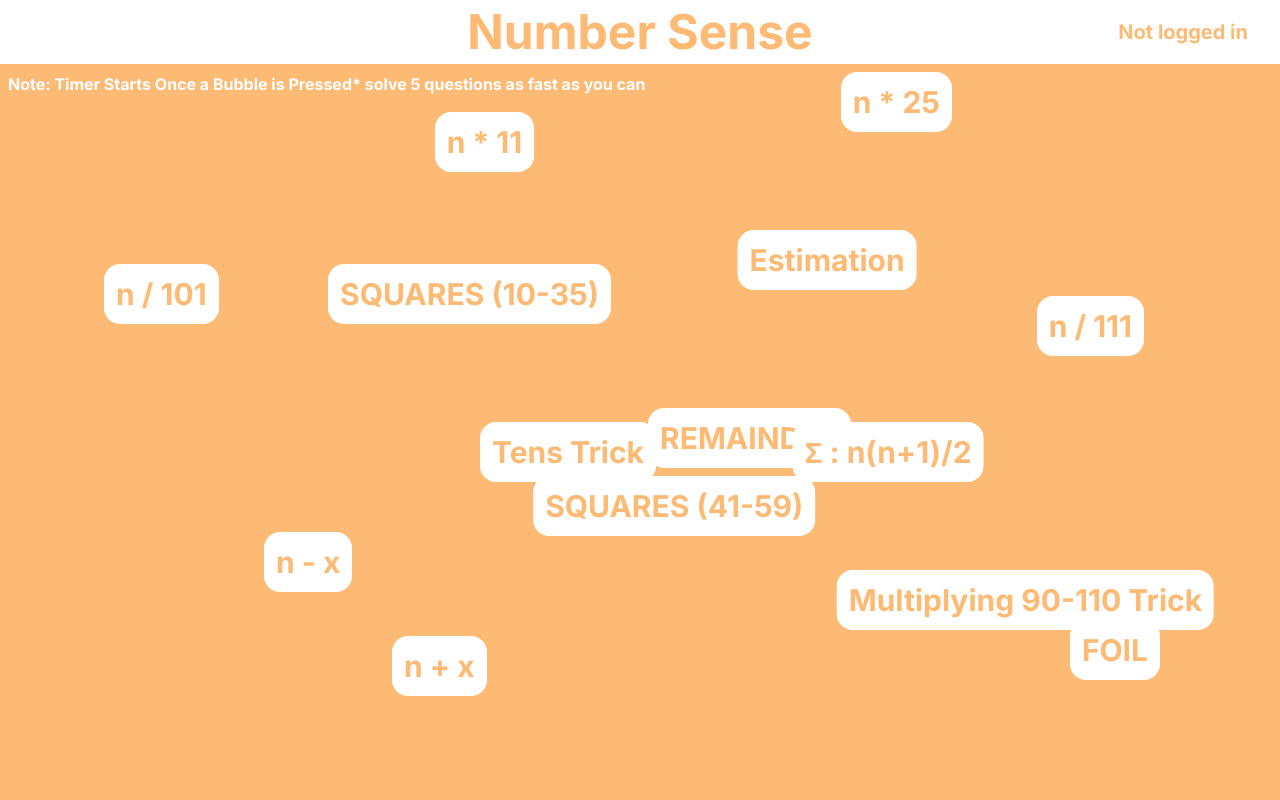
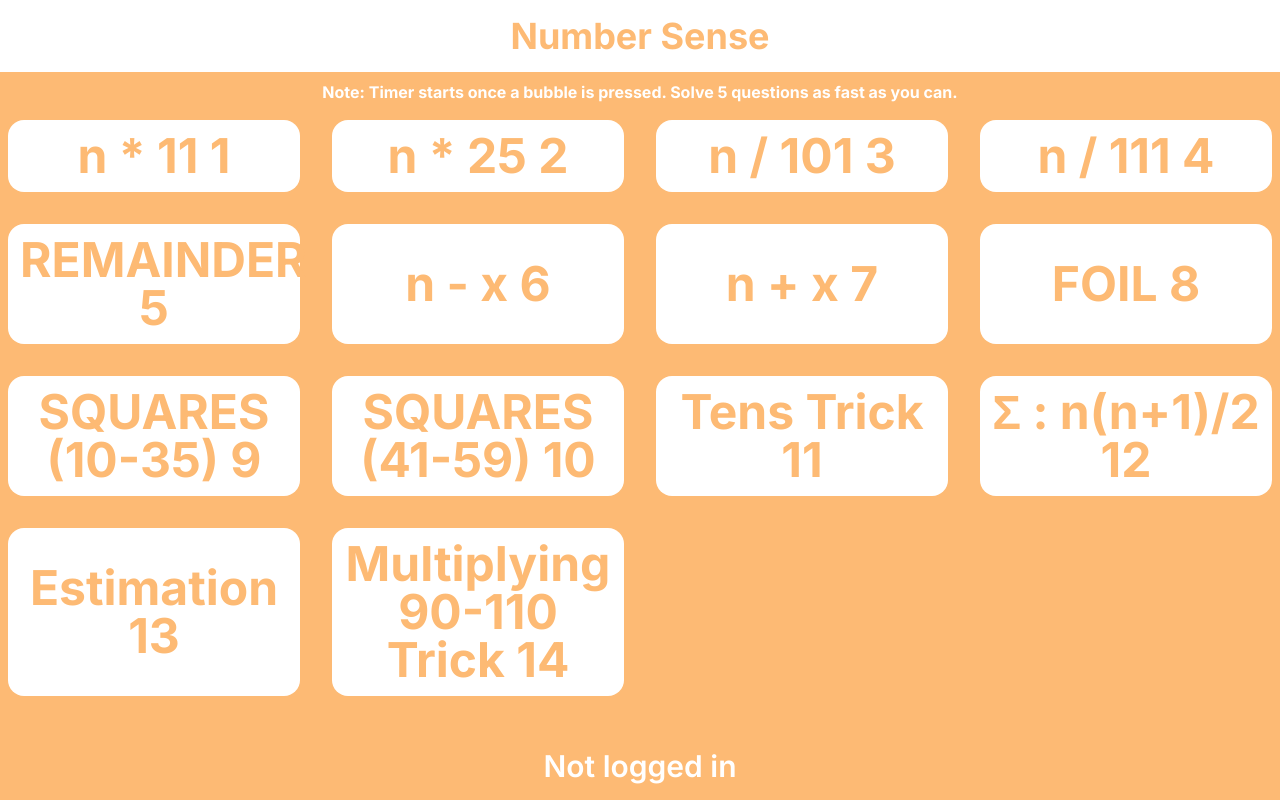
Before and after one commit to Vit4minD/projectSense, a Next.js app: page /home in a window 1280 px wide. Built offline with nearby package versions, Linux system fonts and the light colour scheme; no server answers.

Commit message:
media queries

```diff
--- a/app/home/page.tsx
+++ b/app/home/page.tsx
@@ -6,6 +6,30 @@ import { User, getAuth, onAuthStateChanged } from 'firebase/auth';
 import Firebase, { auth } from '@/firebase/config';
 import firebase from 'firebase/compat/app';
 import { useState, useEffect } from 'react';
+
+const topic: { [key: number]: string } = {
+    1: "n * 11",
+    2: "n * 25",
+    3: "n / 101",
+    4: "n / 111",
+    5: "REMAINDER",
+    6: "n - x",
+    7: "n + x",
+    8: "FOIL",
+    9: "SQUARES (10-35)",
+    10: "SQUARES (41-59)",
+    11: "Tens Trick",
+    12: "Σ : n(n+1)/2",
+    13: "Estimation",
+    14: "Multiplying 90-110 Trick",
+};
+const animations = [
+    'animate-slide-left',
+    'animate-slide-right',
+    'animate-slide-up',
+    'animate-slide-down',
+    // Add more animation classes based on your preference
+];
 
 export default function Home() {
     const router = useRouter();
@@ -25,64 +49,30 @@ export default function Home() {
         // Cleanup the subscription when the component unmounts
         return () => unsubscribe();
     }, []);
+
     return (
-        <main className="h-screen overflow-auto w-screen  bg-orange-300">
-            <div className="bg-white text-5xl p-8 text-orange-300 flex font-bold justify-center items-center">
-                <div className="absolute">Number Sense</div>
-                <div className="text-xl absolute right-8">{user ? user.email : 'Not logged in'}</div>
+        <main className="h-screen overflow-auto w-screen bg-orange-300 flex flex-col items-center">
+            <div className="bg-white text-4xl p-4 text-orange-300 font-bold flex justify-center items-center w-full">
+                <div className="text-center mx-auto">Number Sense</div>
             </div>
-            <div className="font-bold p-2 text-white">Note: Timer Starts Once a Bubble is Pressed* solve 5 questions as fast as you can</div>
 
 
-            {/* <Image
-        className="float-left text-left"
-        alt="NS Logo"
-        src={projectSenseLogo}
-        width="52"
-        height="52"
-      /> */}
-            <button value='1' onClick={() => router.push('/home/problems/1')} className='left-1/3 absolute bg-white font-bold text-3xl text-orange-300 rounded-2xl p-3 m-2 hover:text-white hover:bg-orange-500 hover:p-4'>
-                n * 11
-            </button>
-            <button value='2' onClick={() => router.push('/home/problems/2')} className='top-16 absolute right-1/4 bg-white font-bold text-3xl text-orange-300 rounded-2xl p-3 m-2 hover:text-white hover:bg-orange-500 hover:p-4'>
-                n * 25
-            </button>
-            <button value='3' onClick={() => router.push('/home/problems/3')} className='left-24 top-64 absolute bg-white font-bold text-3xl text-orange-300 rounded-2xl p-3 m-2 hover:text-white hover:bg-orange-500 hover:p-4'>
-                n / 101
-            </button>
-            <button value='4' onClick={() => router.push('/home/problems/4')} className='right-32 top-72 absolute bg-white font-bold text-3xl text-orange-300 rounded-2xl p-3 m-2 hover:text-white hover:bg-orange-500 hover:p-4'>
-                n / 111
-            </button>
-            <button value='5' onClick={() => router.push('/home/problems/5')} className='left-1/2 top-1/2 absolute bg-white font-bold text-3xl text-orange-300 rounded-2xl p-3 m-2 hover:text-white hover:bg-orange-500 hover:p-4'>
-                REMAINDER
-            </button>
-            <button value='6' onClick={() => router.push('/home/problems/6')} className='bottom-1/4 left-64 absolute bg-white font-bold text-3xl text-orange-300 rounded-2xl p-3 m-2 hover:text-white hover:bg-orange-500 hover:p-4'>
-                n - x
-            </button>
-            <button value='7' onClick={() => router.push('/home/problems/7')} className='bottom-24 left-96 absolute bg-white font-bold text-3xl text-orange-300 rounded-2xl p-3 m-2 hover:text-white hover:bg-orange-500 hover:p-4'>
-                n + x
-            </button>
-            <button value='8' onClick={() => router.push('/home/problems/8')} className='right-28 bottom-28 absolute bg-white font-bold text-3xl text-orange-300 rounded-2xl p-3 m-2 hover:text-white hover:bg-orange-500 hover:p-4'>
-                FOIL
-            </button>
-            <button value='9' onClick={() => router.push('/home/problems/9')} className='left-1/4 top-64 absolute bg-white font-bold text-3xl text-orange-300 rounded-2xl p-3 m-2 hover:text-white hover:bg-orange-500 hover:p-4'>
-                SQUARES (10-35)
-            </button>
-            <button value='10' onClick={() => router.push('/home/problems/10')} className='bottom-64 left-96 translate-x-1/2  absolute bg-white font-bold text-3xl text-orange-300 rounded-2xl p-3 m-2 hover:text-white hover:bg-orange-500 hover:p-4'>
-                SQUARES (41-59)
-            </button>
-            <button value='11' onClick={() => router.push('/home/problems/11')} className='top-96 left-96 translate-x-1/2 translate-y-1/2 absolute bg-white font-bold text-3xl text-orange-300 rounded-2xl p-3 m-2 hover:text-white hover:bg-orange-500 hover:p-4'>
-                Tens Trick
-            </button>
-            <button value='12' onClick={() => router.push('/home/problems/12')} className='top-96 right-96 translate-x-1/2 translate-y-1/2 absolute bg-white font-bold text-3xl text-orange-300 rounded-2xl p-3 m-2 hover:text-white hover:bg-orange-500 hover:p-4'>
-            Σ : n(n+1)/2
-            </button>
-            <button value='13' onClick={() => router.push('/home/problems/13')} className='top-48 left-1/2 translate-x-1/2 translate-y-1/2 absolute bg-white font-bold text-3xl text-orange-300 rounded-2xl p-3 m-2 hover:text-white hover:bg-orange-500 hover:p-4'>
-            Estimation
-            </button>
-            <button value='14' onClick={() => router.push('/home/problems/14')} className='bottom-48 left-1/2 translate-x-1/2 translate-y-1/2 absolute bg-white font-bold text-3xl text-orange-300 rounded-2xl p-3 m-2 hover:text-white hover:bg-orange-500 hover:p-4'>
-            Multiplying 90-110 Trick
-            </button>
+            <div className="font-bold p-2 text-white text-center">Note: Timer starts once a bubble is pressed. Solve 5 questions as fast as you can.</div>
+
+            {/* Your image component goes here */}
+
+            <div className="text-center grid grid-cols-1 md:grid-cols-2 lg:grid-cols-3 xl:grid-cols-4 gap-4">
+                {[1, 2, 3, 4, 5, 6, 7, 8, 9, 10, 11, 12, 13, 14].map((value) => (
+                    <button
+                        key={value}
+                        value={value}
+                        onClick={() => router.push(`/home/problems/${value}`)}
+                        className={`bg-white font-bold text-2xl md:text-3xl lg:text-4xl xl:text-5xl text-orange-300 rounded-2xl p-3 m-2 hover:text-white hover:bg-orange-500 hover:p-4 ${animations[Math.floor(Math.random() * animations.length)]} duration-300 ease-in-out`}>
+                        {`${topic[value]} ${value}`}
+                    </button>
+                ))}
+            </div>
+            <div className="mt-auto mb-4 text-3xl font-semibold text-white">{user ? user.email : 'Not logged in'}</div>
         </main>
     );
 }
--- a/app/page.tsx
+++ b/app/page.tsx
@@ -2,38 +2,59 @@
 import { auth } from "@/firebase/config";
 import { signInWithEmailAndPassword } from "firebase/auth";
 import { useRouter } from "next/navigation";
-import { useState } from "react"
+import { useState } from "react";
 
 const Home = () => {
-  const [email, setEmail] = useState('')
-  const [password, setPassword] = useState('')
+  const [email, setEmail] = useState('');
+  const [password, setPassword] = useState('');
   const router = useRouter();
+
   const onSubmit = (e: React.FormEvent<HTMLFormElement>) => {
-    e.preventDefault()
-    signInWithEmailAndPassword(auth, email, password).then(() => {
-      router.push('/home');
-    })
-      .catch((error) => {
-        alert('Incorrect Email or Password')
+    e.preventDefault();
+    signInWithEmailAndPassword(auth, email, password)
+      .then(() => {
+        router.push('/home');
       })
-  }
+      .catch(() => {
+        alert('Incorrect Email or Password');
+      });
+  };
+
   return (
-    <main className="h-screen flex items-center justify-center align-center bg-orange-300">
-      <div className="flex items-center justify-center p-5 bg-white rounded-2xl shadow-2xl h-1/2 w-1/3">
+    <main className="h-screen flex items-center justify-center bg-orange-300">
+      <div className="flex flex-col items-center justify-center p-5 bg-white rounded-2xl shadow-2xl h-1/2 w-1/3">
         <form className="p-5 text-center" onSubmit={onSubmit}>
           <div className="p-5">
-            <input className="w-5/6 h-16 text-2xl border-b border-black focus:outline-none" type="email" placeholder="Email" value={email} onChange={(e) => setEmail(e.target.value)}></input>
+            <input
+              className="w-5/6 h-16 text-2xl md:text-3xl border-b border-black focus:outline-none"
+              type="email"
+              placeholder="Email"
+              value={email}
+              onChange={(e) => setEmail(e.target.value)}
+            ></input>
           </div>
           <div className="p-5">
-            <input className="w-5/6 h-16 text-2xl border-b border-black focus:outline-none" type="password" placeholder="Password" value={password} onChange={(e) => setPassword(e.target.value)}></input>
+            <input
+              className="w-5/6 h-16 text-2xl md:text-3xl border-b border-black focus:outline-none"
+              type="password"
+              placeholder="Password"
+              value={password}
+              onChange={(e) => setPassword(e.target.value)}
+            ></input>
           </div>
           <a href='/register' className="text-blue-700 underline">{"Don't have an account?"}</a>
           <div className="p-3 text-center">
-            <input className="hover:cursor-pointer hover:bg-orange-800 bg-orange-600 p-3 rounded-2xl text-white text-2xl" type="submit" value="Login" placeholder=""></input>
+            <input
+              className="hover:cursor-pointer hover:bg-orange-800 bg-orange-600 p-3 rounded-2xl text-white text-2xl md:text-3xl"
+              type="submit"
+              value="Login"
+              placeholder=""
+            ></input>
           </div>
         </form>
       </div>
     </main>
-  )
-}
+  );
+};
+
 export default Home;
--- a/app/register/page.tsx
+++ b/app/register/page.tsx
@@ -1,19 +1,19 @@
 'use client'
 import { useRouter } from "next/navigation";
-import { useState } from "react"
-import { auth } from "../../firebase/config"
-import { createUserWithEmailAndPassword } from 'firebase/auth'
+import { useState } from "react";
+import { auth } from "../../firebase/config";
+import { createUserWithEmailAndPassword } from 'firebase/auth';
 import { db } from "../../firebase/config";
 import { collection, doc, setDoc } from "firebase/firestore";
 
 const Register = () => {
-  const [email, setEmail] = useState('')
-  const [password, setPassword] = useState('')
+  const [email, setEmail] = useState('');
+  const [password, setPassword] = useState('');
   const router = useRouter();
-  const colRef = collection(db, 'users')
+  const colRef = collection(db, 'users');
 
   const onSubmit = (e: React.FormEvent<HTMLFormElement>) => {
-    e.preventDefault()
+    e.preventDefault();
     createUserWithEmailAndPassword(auth, email, password).then((user) => {
       const docRef = doc(colRef, email);
       setDoc(docRef, {
@@ -50,10 +50,10 @@ const Register = () => {
       <div className="flex items-center justify-center p-5 bg-white rounded-2xl shadow-2xl h-1/2 w-1/3">
         <form className="p-5 text-center" onSubmit={onSubmit}>
           <div className="p-5">
-            <input className="w-5/6 h-16 text-2xl border-b border-black focus:outline-none" type="email" placeholder="Email" value={email} onChange={(e) => setEmail(e.target.value)}></input>
+            <input className="w-full h-16 text-2xl border-b border-black focus:outline-none" type="email" placeholder="Email" value={email} onChange={(e) => setEmail(e.target.value)}></input>
           </div>
           <div className="p-5">
-            <input className="w-5/6 h-16 text-2xl border-b border-black focus:outline-none" value={password} onChange={(e) => setPassword(e.target.value)} type="password" placeholder="Password"></input>
+            <input className="w-full h-16 text-2xl border-b border-black focus:outline-none" value={password} onChange={(e) => setPassword(e.target.value)} type="password" placeholder="Password"></input>
           </div>
           <div className="p-3 text-center">
             <input className="hover:cursor-pointer hover:bg-orange-800 bg-orange-600 p-3 rounded-2xl text-white text-2xl" type="submit" value="Register" placeholder=""></input>
@@ -61,12 +61,13 @@ const Register = () => {
         </form>
       </div>
     </main>
-  )
-}
+  );
+};
+
 export default function Home() {
   return (
     <>
       <Register />
     </>
-  )
+  );
 }
```
